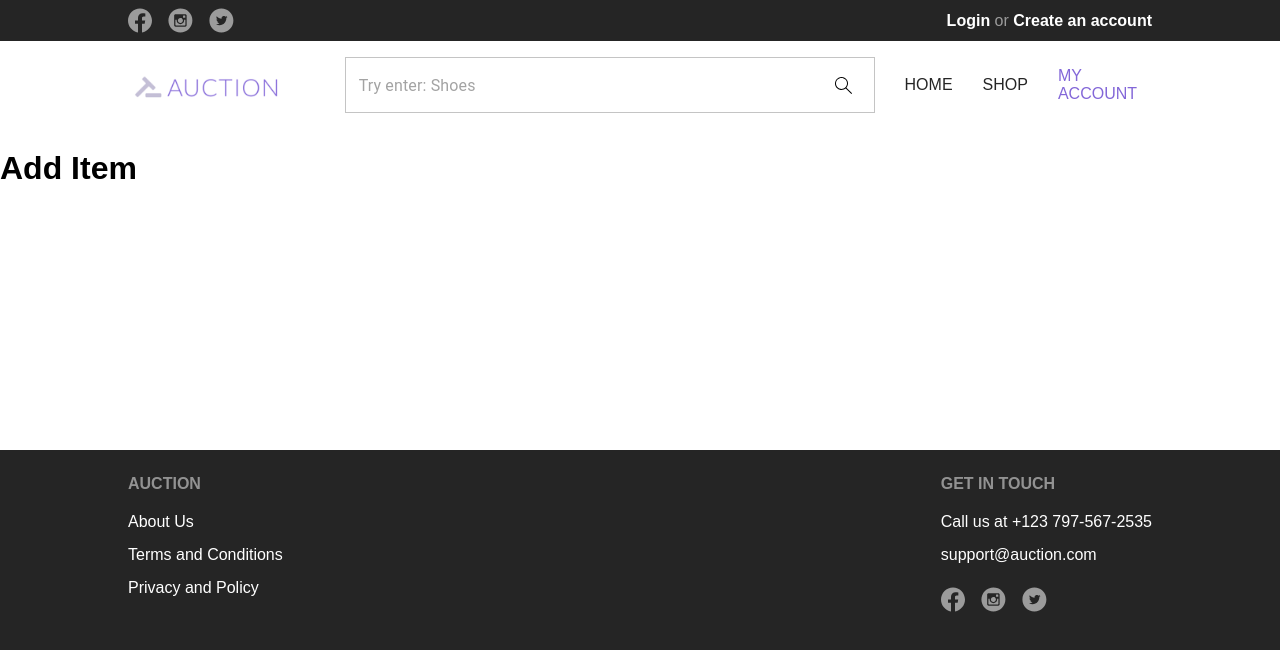
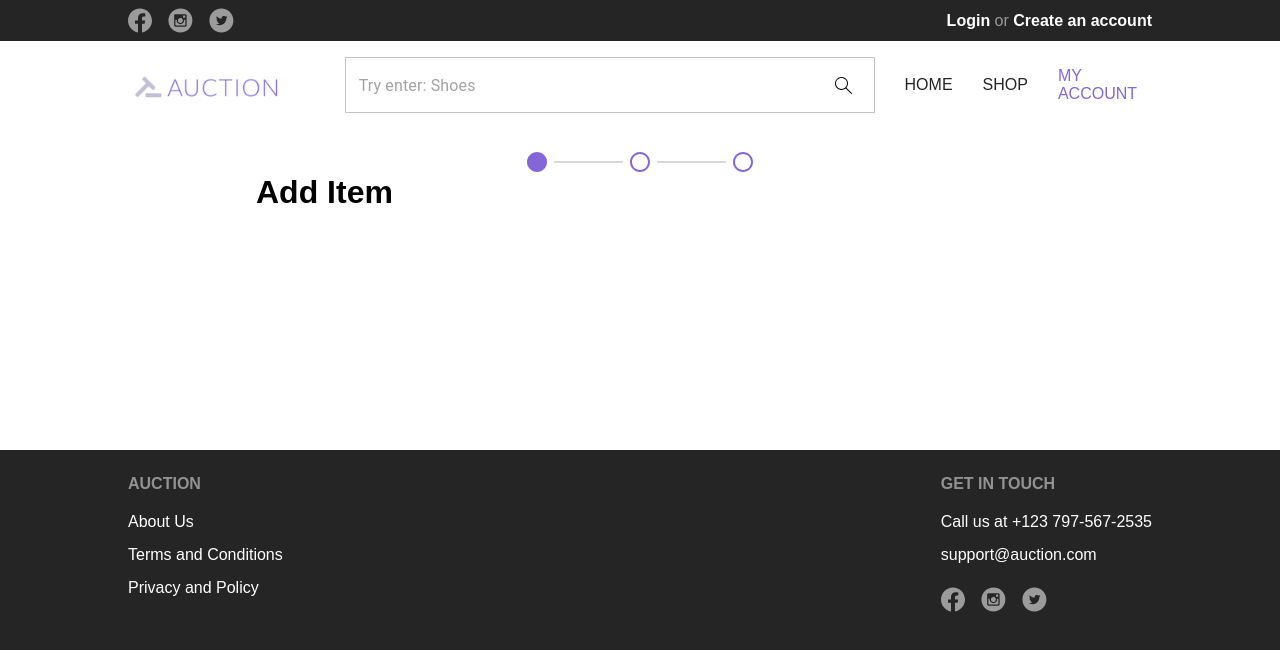
Before and after one commit to abecirovic3/Auction-App, a React (Create React App) app in the folder auction-app-frontend/: page /account/add-item in a window 1280 px wide. Shown: the top 650 px of the page. Built offline with nearby package versions, Linux system fonts and the light colour scheme; no server answers.

Commit message:
Implement Stepper component

```diff
--- a/auction-app-frontend/src/App.js
+++ b/auction-app-frontend/src/App.js
@@ -20,6 +20,7 @@ import NotFound from 'components/NotFound/NotFound';
 import ProductOverview from 'components/ProductOverview/ProductOverview';
 import Shop from 'components/Shop/Shop';
 import UserAccount from 'components/UserAccount/UserAccount';
+import AddItem from 'components/AddItem/AddItem';
 
 function App() {
     const dispatch = useDispatch();
@@ -62,7 +63,7 @@ function App() {
                             <Route path='wishlist' element={<h1>Wishlist</h1>} />
                             <Route path='settings' element={<h1>Settings</h1>} />
                         </Route>
-                        <Route path='/account/add-item' element={<h1>Add Item</h1>} />
+                        <Route path='/account/add-item' element={<AddItem />} />
                         <Route path='*' element={<NotFound/>}/>
                     </Routes>
                 </div>
--- /dev/null
+++ b/auction-app-frontend/src/assets/style/stepper.scss
@@ -0,0 +1,25 @@
+@use "base";
+
+.stepper-container {
+  width: 30%;
+  margin: auto;
+  display: flex;
+  align-items: center;
+  justify-content: space-evenly;
+
+  .connector-line,
+  .connector-line-completed {
+    height: 0;
+    width: 100%;
+    margin-left: 5px;
+    margin-right: 5px;
+  }
+
+  .connector-line {
+    border: 1px solid base.$border-color;
+  }
+
+  .connector-line-completed {
+    border: 1px solid base.$primary-color;
+  }
+}
--- /dev/null
+++ b/auction-app-frontend/src/components/AddItem/AddItem.js
@@ -0,0 +1,24 @@
+import { useState } from 'react';
+import { ThemeProvider } from '@mui/material';
+
+import Stepper from 'components/Stepper/Stepper';
+
+import MainTheme from 'themes/MainTheme';
+
+const AddItem = () => {
+    const [activeStep, setActiveStep] = useState(0);
+
+    return (
+        <ThemeProvider theme={MainTheme}>
+            <div style={{
+                width: '60%',
+                margin: 'auto'
+            }}>
+                <Stepper step={activeStep} />
+                <h1>Add Item</h1>
+            </div>
+        </ThemeProvider>
+    );
+};
+
+export default AddItem;
--- /dev/null
+++ b/auction-app-frontend/src/components/Stepper/Stepper.js
@@ -0,0 +1,24 @@
+import CircleContainedIcon from '@mui/icons-material/Circle';
+import CircleOutlinedIcon from '@mui/icons-material/CircleOutlined';
+
+import 'assets/style/stepper.scss';
+
+const Stepper = ({ step }) => {
+    return (
+        <div className='stepper-container'>
+            <CircleContainedIcon color='primary' />
+            <div className={step >= 1 ? 'connector-line-completed' : 'connector-line'} />
+            {step >= 1 ?
+                <CircleContainedIcon color='primary' /> :
+                <CircleOutlinedIcon color='primary' />
+            }
+            <div className={step >= 2 ? 'connector-line-completed' : 'connector-line'} />
+            {step >= 2 ?
+                <CircleContainedIcon color='primary' /> :
+                <CircleOutlinedIcon color='primary' />
+            }
+        </div>
+    );
+};
+
+export default Stepper;
```
